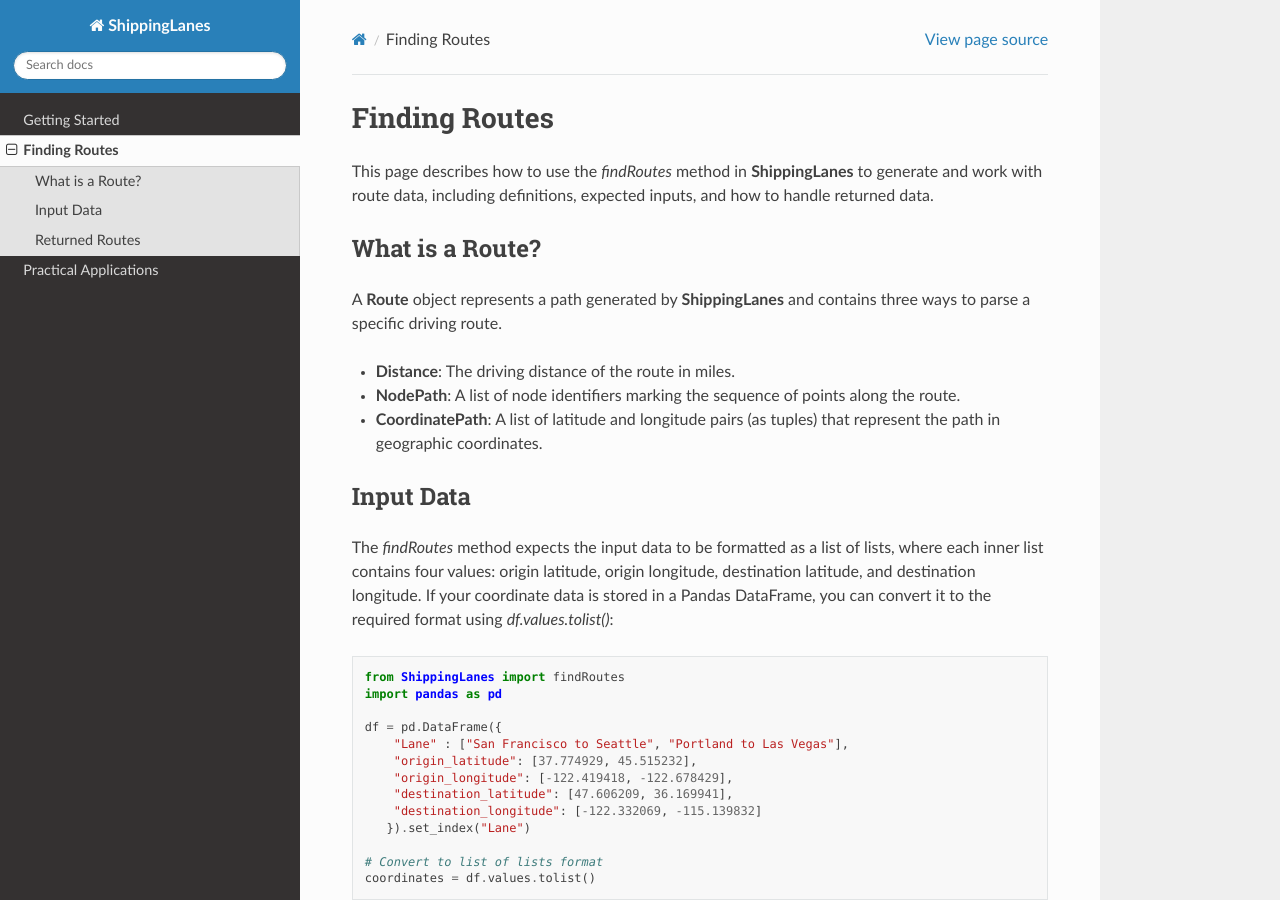
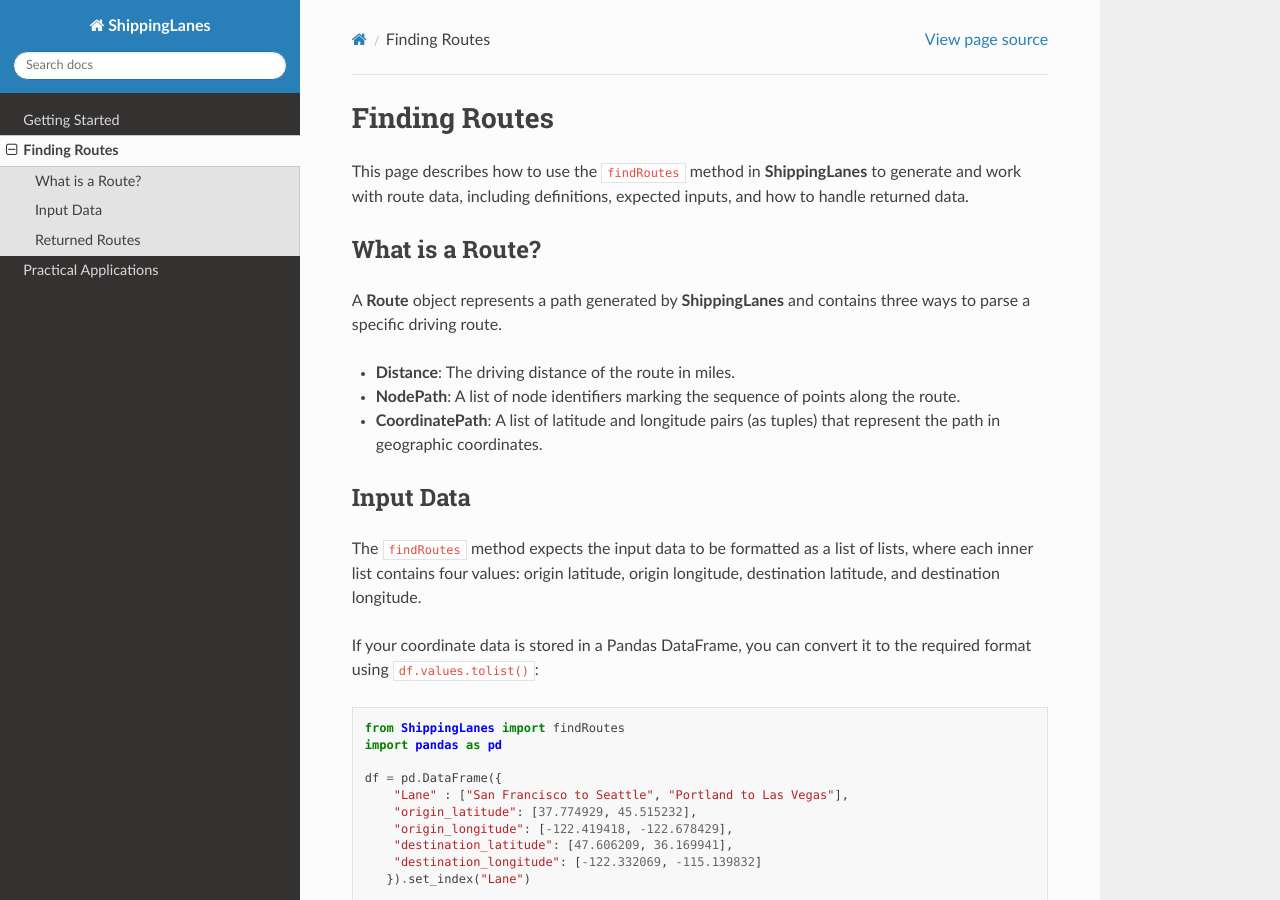
Before and after one commit to amarsrivastava19/ShippingLanes, a Sphinx documentation site: the page built from docs/source/findingroutes.rst, in a window 1280 px wide and 900 px high. Built offline with Sphinx 7.4.7 and the Read the Docs theme 3.1.0, drawn with Linux system fonts in a browser that asks for light colours.

```diff
--- a/docs/source/findingroutes.rst
+++ b/docs/source/findingroutes.rst
@@ -1,7 +1,7 @@
 Finding Routes
 ==============
 
-This page describes how to use the `findRoutes` method in **ShippingLanes** to generate and work with route data, including definitions, expected inputs, and how to handle returned data.
+This page describes how to use the ``findRoutes`` method in **ShippingLanes** to generate and work with route data, including definitions, expected inputs, and how to handle returned data.
 
 What is a Route?
 ----------------
@@ -16,7 +16,9 @@ A **Route** object represents a path generated by **ShippingLanes** and contains
 Input Data
 ----------
 
-The `findRoutes` method expects the input data to be formatted as a list of lists, where each inner list contains four values: origin latitude, origin longitude, destination latitude, and destination longitude. If your coordinate data is stored in a Pandas DataFrame, you can convert it to the required format using `df.values.tolist()`:
+The ``findRoutes`` method expects the input data to be formatted as a list of lists, where each inner list contains four values: origin latitude, origin longitude, destination latitude, and destination longitude.
+
+If your coordinate data is stored in a Pandas DataFrame, you can convert it to the required format using ``df.values.tolist()``:
 
 .. code-block:: python
 
@@ -38,7 +40,7 @@ The `findRoutes` method expects the input data to be formatted as a list of list
 Returned Routes
 ---------------
 
-The routes returned by `findRoutes` can be directly incorporated back into your original DataFrame. Here’s an example:
+The routes returned by ``findRoutes`` can be directly incorporated back into your original DataFrame. Here’s an example:
 
 .. code-block:: python
 
```
